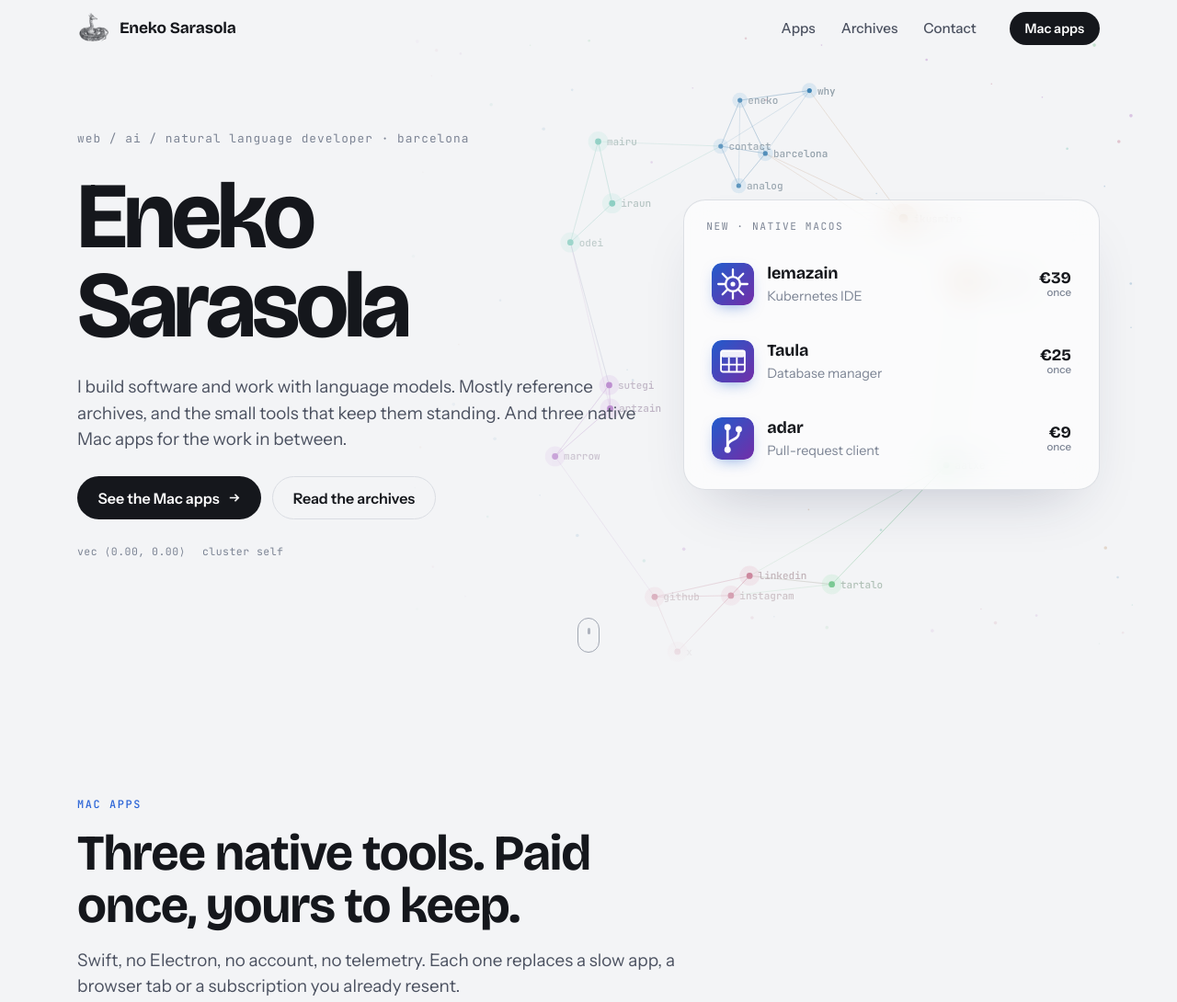
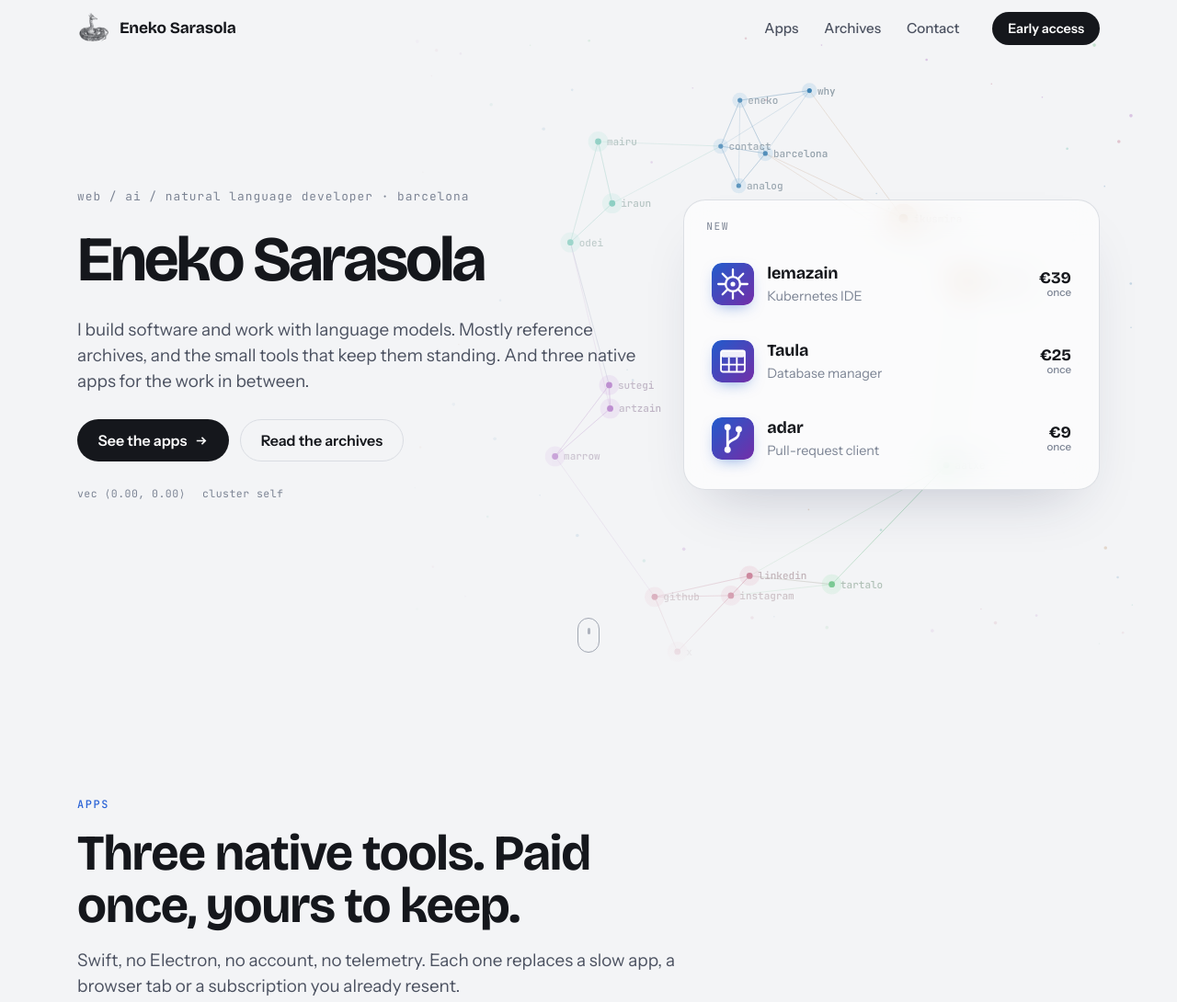
Before and after one commit to enekos/landing-page, a website built with Vite: page index.html in a window 1280 px wide. Shown: the top 1090 px of the page at 92% size. Built offline with nearby package versions, Linux system fonts and the light colour scheme.

Commit message:
site: "Apps" instead of "Mac apps", smaller name, early access is live
- Copy calls them apps, not Mac apps; the nav button opens early access.
- Hero name scaled down to clamp(2.4rem, 5.4vw, 4.4rem).
- hirusta-early-access is deployed: the form posts straight to its
  workers.dev URL (CORS allows only https://hirusta.io), so hirusta.io's
  Apache needs no proxy and the rate limit sees the visitor's real IP.
  D1 id filled in, preview URLs off.

```diff
--- a/index.html
+++ b/index.html
@@ -6,9 +6,9 @@
     <link rel="apple-touch-icon" href="/apple-touch-icon.png" />
     <meta name="viewport" content="width=device-width, initial-scale=1.0, viewport-fit=cover" />
     <meta name="theme-color" content="#F3F4F6" />
-    <meta name="description" content="Eneko Sarasola — software engineer in Barcelona. Maker of lemazain, Taula and adar, three native Mac apps for Kubernetes, databases and pull requests, paid once. Maintainer of gizapedia.org, an open encyclopedia of the human and social sciences in Basque, and of ikusmira.org, a Spanish-language educational archive." />
+    <meta name="description" content="Eneko Sarasola — software engineer in Barcelona. Maker of lemazain, Taula and adar, three native apps for Kubernetes, databases and pull requests, paid once. Maintainer of gizapedia.org, an open encyclopedia of the human and social sciences in Basque, and of ikusmira.org, a Spanish-language educational archive." />
     <meta property="og:title" content="Eneko Sarasola" />
-    <meta property="og:description" content="Native Mac apps — lemazain, Taula, adar — and two encyclopedias, gizapedia.org and ikusmira.org. Software engineer in Barcelona." />
+    <meta property="og:description" content="Apps — lemazain, Taula, adar — and two encyclopedias, gizapedia.org and ikusmira.org. Software engineer in Barcelona." />
     <meta property="og:type" content="website" />
     <link rel="preload" href="/fonts/bricolage.woff2" as="font" type="font/woff2" crossorigin>
     <link rel="preload" href="/fonts/instrument.woff2" as="font" type="font/woff2" crossorigin>
--- a/public/early-access.js
+++ b/public/early-access.js
@@ -1,5 +1,7 @@
 (() => {
-  const ENDPOINT = "/api/early-access";
+  const ENDPOINT = location.hostname === "localhost"
+    ? "/api/early-access"
+    : "https://hirusta-early-access.begiarenhezurra.workers.dev/api/early-access";
   const APPS = [
     ["lemazain", "lemazain", "Kubernetes IDE"],
     ["taula", "Taula", "Database manager"],
--- a/src/main.js
+++ b/src/main.js
@@ -31,7 +31,7 @@ app.innerHTML = `
     <nav class="nav-links" aria-label="Sections">
       <a href="#apps">Apps</a><a href="#archives">Archives</a><a href="#contact">Contact</a>
     </nav>
-    <a class="btn btn-ink btn-sm" href="#apps">Mac apps</a>
+    <a class="btn btn-ink btn-sm" href="/?early=" data-early="">Early access</a>
   </div>
 </header>
 
@@ -43,16 +43,16 @@ app.innerHTML = `
     <div class="hero-copy">
       <p class="whisper">web / ai / natural language developer · barcelona</p>
       <h1 class="name" id="name" aria-label="${NAME}"></h1>
-      <p class="lede">${node("eneko").lines[0]} And three native Mac apps for the work in between.</p>
+      <p class="lede">${node("eneko").lines[0]} And three native apps for the work in between.</p>
       <div class="cta-row">
-        <a class="btn btn-ink" href="#apps">See the Mac apps ${arrow}</a>
+        <a class="btn btn-ink" href="#apps">See the apps ${arrow}</a>
         <a class="btn btn-ghost" href="#archives">Read the archives</a>
       </div>
       <p class="readout" aria-hidden="true"><span data-vec>vec ⟨0.00, 0.00⟩</span><span data-cluster>cluster self</span></p>
     </div>
 
-    <div class="dock" aria-label="Mac apps">
-      <p class="dock-k">New · native macOS</p>
+    <div class="dock" aria-label="Apps">
+      <p class="dock-k">New</p>
       ${apps.map((a, i) => `
       <a class="dock-app" href="#app-${a.slug}" style="--i:${i}">
         ${a.icon}
@@ -67,7 +67,7 @@ app.innerHTML = `
 <section class="apps" id="apps" aria-labelledby="apps-h">
   <div class="wrap">
     <div class="head" data-reveal>
-      <span class="eyebrow">Mac apps</span>
+      <span class="eyebrow">Apps</span>
       <h2 id="apps-h">Three native tools. Paid once, yours to keep.</h2>
       <p class="lede">Swift, no Electron, no account, no telemetry. Each one replaces a slow app, a browser tab or a subscription you already resent.</p>
     </div>
--- a/src/style.css
+++ b/src/style.css
@@ -98,8 +98,8 @@ ul{margin:0;padding:0;list-style:none}
   transform:translateY(calc(var(--out,0) * -80px));opacity:calc(1 - var(--out,0) * 1.1)}
 .hero-copy{display:flex;flex-direction:column;gap:26px}
 .whisper{font-family:var(--mono);font-size:.8rem;letter-spacing:.08em;color:var(--ink-3)}
-.name{font-size:clamp(3rem,8vw,6.6rem);font-weight:700;letter-spacing:-.045em;line-height:.95}
-@media (min-width:900px){.name{min-height:1.9em}}
+.name{font-size:clamp(2.4rem,5.4vw,4.4rem);font-weight:700;letter-spacing:-.045em;line-height:.95}
+@media (min-width:900px){.name{min-height:1em}}
 .name-word{display:inline-block;white-space:nowrap}
 .name-char{display:inline-block;transition:color .3s}
 .name-char.dec,.name-char.slipped{font-family:var(--mono);font-weight:400;color:var(--blue);letter-spacing:0}
```
Also changed, not shown: early-access/README.md, 1 other file.
